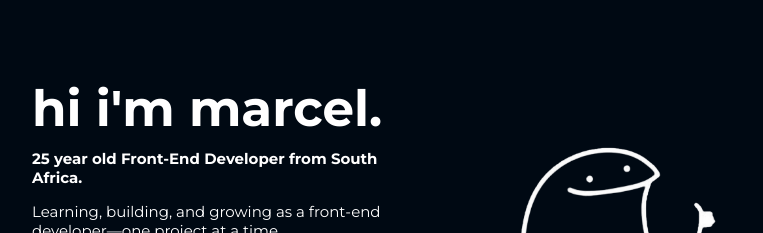
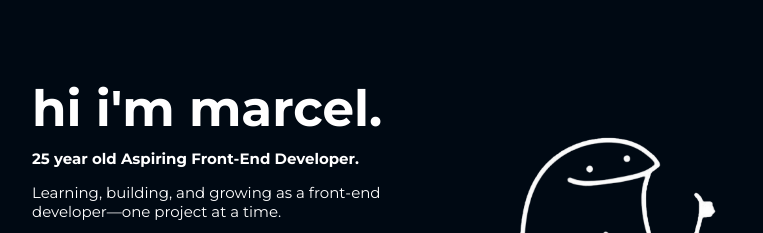
Before and after one commit to marcel-webdev/portfolio, a plain HTML site: page index.html in a window 1280 px wide. Shown: the part 75-308 px from the top of the page, without its empty margins (258-1021 px from the left). Drawn offline with Linux system fonts and the light colour scheme.

Commit message:
Update index.html

```diff
--- a/index.html
+++ b/index.html
@@ -21,7 +21,7 @@
             <div class="hero">
                 <div class="hero-text">
                     <h1>hi i'm marcel.</h1>
-                    <p><span>25 year old Front-End Developer from South Africa.</span></p>
+                    <p><span>25 year old Aspiring Front-End Developer.</span></p>
                     <p>Learning, building, and growing as a front-end developer—one project at a time.</p>
                     <p>Contact me down below <span style='font-size:2rem;'>&#128071;</span></p>
                     <div class="social-links">
```
